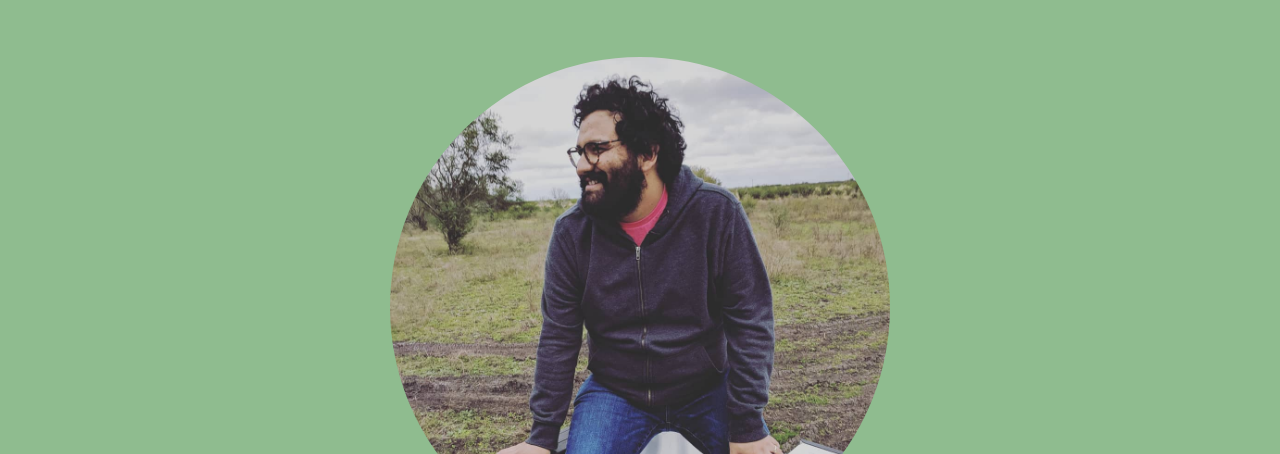
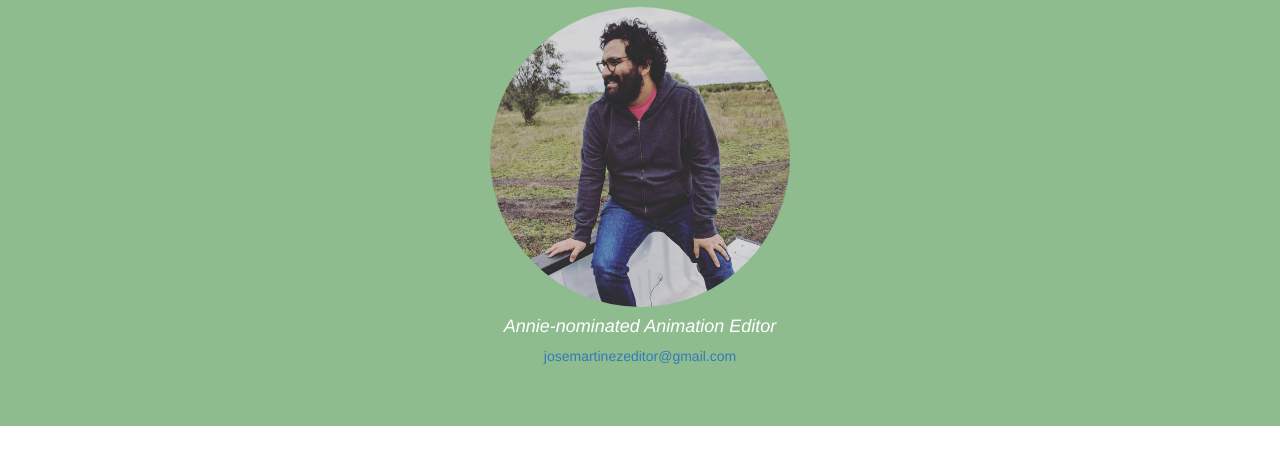
Before and after one commit to ceceliacreates/jose-website, a plain HTML site: page index.html in a window 1280 px wide. Shown: the part 113-567 px from the top of the page. Drawn offline with nearby package versions, Linux system fonts and the light colour scheme.

Commit message:
fixed_main_image

```diff
--- a/style.css
+++ b/style.css
@@ -5,10 +5,8 @@
     padding-bottom: 50px;
 }
 .first-image {
-    display:inline;
-    margin: 50px;
-    max-width: 500px;
-    max-height: auto;
+    display: inline;
+    max-width: 300px;
 }
 .caption {
     font-style:italic;
```
